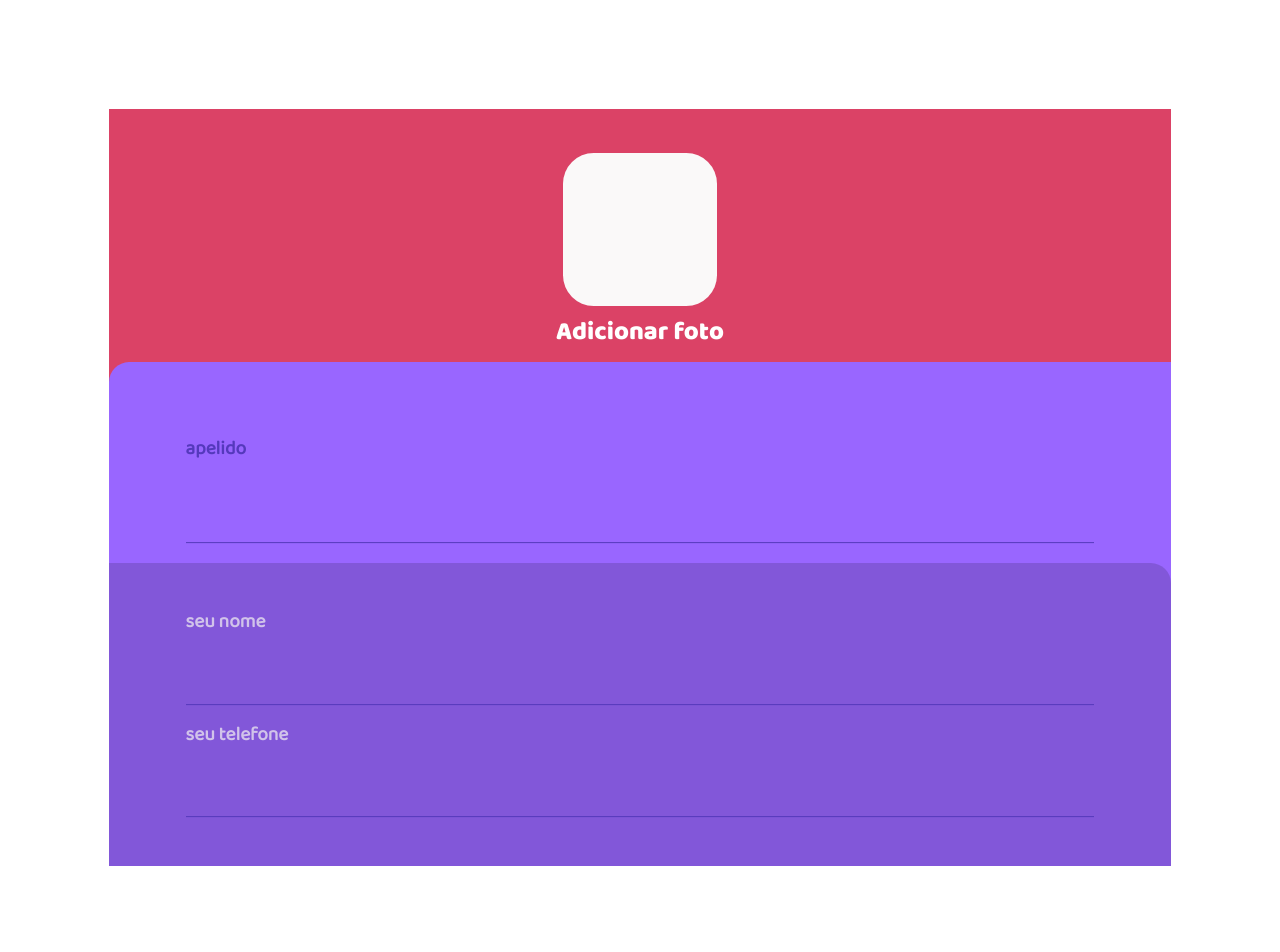
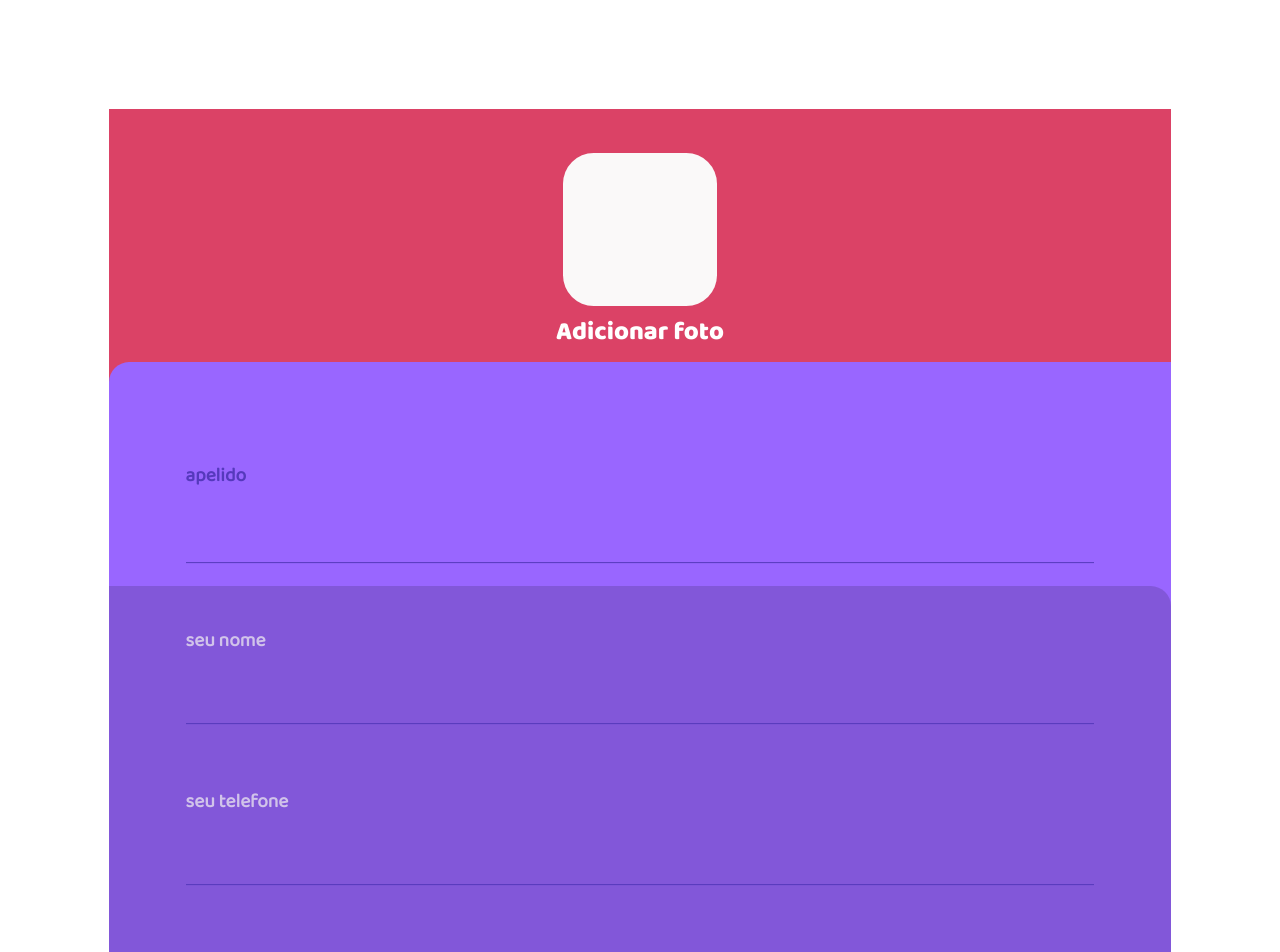
Before and after one commit to kmvbatista/fica-em-casa-front, a React (Create React App) app: page /profile in a window 1280 px wide. Shown: the top 952 px of the page. Built offline with nearby package versions, Linux system fonts and the light colour scheme.

Commit message:
definitive outbones

```diff
--- a/src/pages/Login/index.js
+++ b/src/pages/Login/index.js
@@ -31,7 +31,7 @@ export default function Login() {
         email={email}
         setEmail={setEmail}
         password={setPassword}
-        handleSubmit={() => history.push('/available-helpers')}
+        handleSubmit={() => history.push('/profile')}
       ></InitialForm>
     </div>
   );
--- a/src/pages/Profile/index.js
+++ b/src/pages/Profile/index.js
@@ -7,6 +7,7 @@ import {
   Input,
   BottomContainer,
   Label,
+  InputBlock,
 } from './styles';
 
 export default function index() {
@@ -19,25 +20,27 @@ export default function index() {
         </Column>
       </ProfilePhotoContainer>
       <MainContainer>
+        <InputBlock>
           <Label style={{ color: 'var(--color-purple-dark)' }}>apelido</Label>
           <Input
             style={{
               fontSize: '3em',
               fontFamily: 'BalooThambi2-Bolder',
               marginTop: '.2em',
+              lineHeight: '1.8',
             }}
           ></Input>
-        <BottomContainer>
-          <div>
+        </InputBlock>
+        <InputBlock>
           <Label>seu nome</Label>
 
           <Input></Input>
-          </div>
-          <div>
+        </InputBlock>
+        <InputBlock>
           <Label>seu telefone</Label>
           <Input></Input>
-          </div>
-        </BottomContainer>
+        </InputBlock>
+        <BottomContainer></BottomContainer>
       </MainContainer>
     </Column>
   );
--- a/src/pages/Profile/styles.js
+++ b/src/pages/Profile/styles.js
@@ -12,23 +12,23 @@ export const MainContainer = styled.div`
   background-color: var(--color-purple);
   border-radius: 20px 0 0 0;
   padding: 6em;
-  height: 63vh;
+  height: 80vh;
   transform: translate(0, -2.1em);
   position: relative;
+  display: flex;
+  flex-direction: column;
+  justify-content: space-around;
 `;
 
 export const BottomContainer = styled.div`
   background-color: rgba(0, 0, 0, 0.15);
   width: 100%;
-  height: 60%;
-  padding: 3em 6em;
+  height: 65%;
   left: 0;
   border-radius: 0 20px 0 0;
   position: absolute;
   bottom: 0;
-  display: flex;
-  flex-direction: column;
-  justify-content: space-around;
+  z-index: -1;
 `;
 
 export const PhotoCard = styled.div`
@@ -56,3 +56,7 @@ export const Label = styled.label`
   font-size: 1.5em;
   color: #f2f1f1b3;
 `;
+
+export const InputBlock = styled.div`
+  margin-bottom: 1em;
+`;
```
Lines whose indentation alone changed are shown as unchanged.
